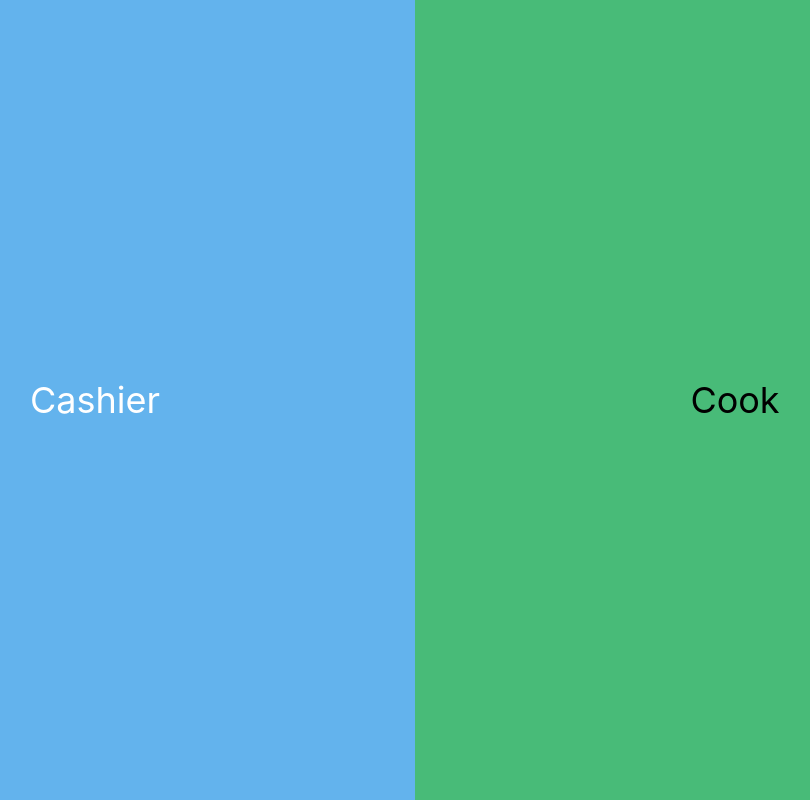
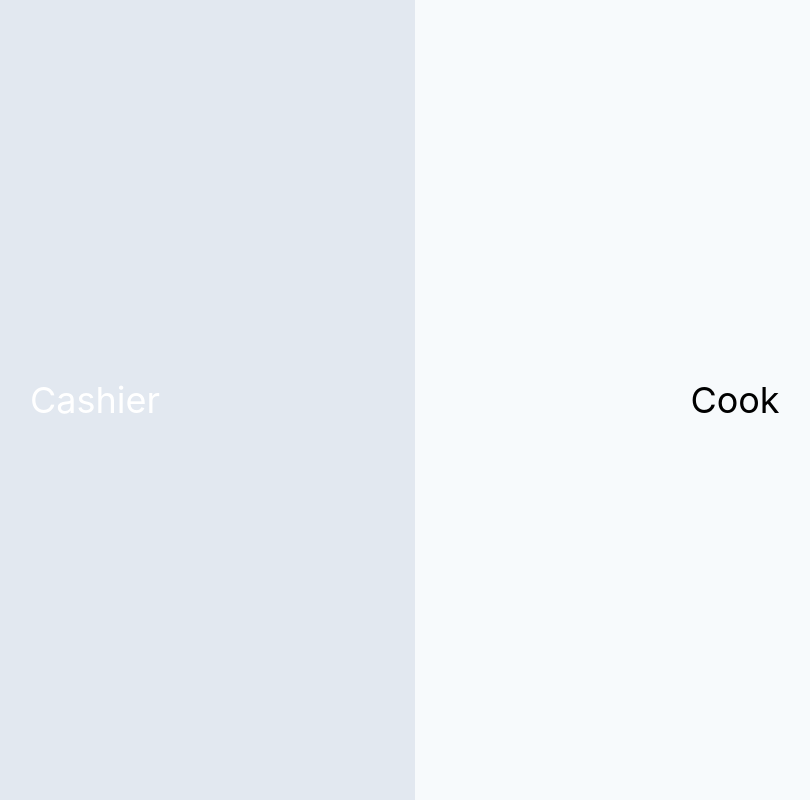
Before and after one commit to gustass5/IProject02, a Next.js app: page / in a window 1280 px wide. Shown: the whole page, without its empty margins (225-1035 px from the left). Built offline with nearby package versions, Linux system fonts and the light colour scheme.

Commit message:
fix: changed ws to wss

```diff
--- a/components/order-column.tsx
+++ b/components/order-column.tsx
@@ -23,7 +23,7 @@ const OrderColumn = props => {
   };
 
   return (
-    <div className="flex-1 h-screen bg-gray-100">
+    <div className="flex-1 h-full bg-gray-100 border-r">
       <div className="w-full text-center text-4xl border-b truncate">
         {props.title}
       </div>
--- a/pages/cashier-provider.tsx
+++ b/pages/cashier-provider.tsx
@@ -19,7 +19,7 @@ const httpLink = new HttpLink({
 
 const wsLink = process.browser
   ? new WebSocketLink({
-      uri: `ws://iproject03.herokuapp.com/v1/graphql`,
+      uri: `wss://iproject03.herokuapp.com/v1/graphql`,
       options: {
         reconnect: true
       }
--- a/pages/cashier.tsx
+++ b/pages/cashier.tsx
@@ -37,7 +37,10 @@ const Cashier = () => {
       <button
         className="mx-2"
         onClick={() => {
-          addOrder({ variables: { col: 0, name } });
+          if (name !== "") {
+            addOrder({ variables: { col: 0, name } });
+            changeName("");
+          }
         }}
       >
         Add
--- a/pages/cook-provider.tsx
+++ b/pages/cook-provider.tsx
@@ -19,7 +19,7 @@ const httpLink = new HttpLink({
 
 const wsLink = process.browser
   ? new WebSocketLink({
-      uri: `ws://iproject03.herokuapp.com/v1/graphql`,
+      uri: `wss://iproject03.herokuapp.com/v1/graphql`,
       options: {
         reconnect: true
       }
--- a/pages/index.tsx
+++ b/pages/index.tsx
@@ -7,12 +7,12 @@ const Home = () => {
   return (
     <div className="flex">
       <Link href="/cashier-provider">
-        <div className="flex flex-1 h-screen bg-blue-500 justify-center items-center text-4xl cursor-pointer hover:bg-blue-400 hover:text-white">
+        <div className="flex flex-1 h-screen bg-gray-100 justify-center items-center text-4xl cursor-pointer hover:bg-gray-300 hover:text-white">
           Cashier
         </div>
       </Link>
       <Link href="/cook-provider">
-        <div className="flex flex-1 h-screen bg-green-500 justify-center items-center text-4xl cursor-pointer hover:bg-green-400 hover:text-white">
+        <div className="flex flex-1 h-screen bg-gray-100 justify-center items-center text-4xl cursor-pointer hover:bg-gray-300 hover:text-white">
           Cook
         </div>
       </Link>
```
